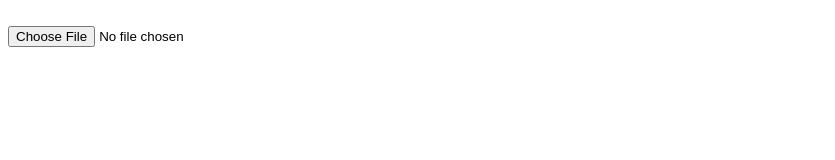
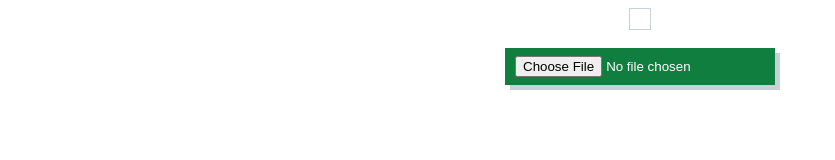
Before and after one commit to kilian579/profilepicturegenerator, a plain HTML site: page index.html in a window 1280 px wide. Shown: the whole page, without its empty margins (0-835 px from the left). Drawn offline with Linux system fonts and the light colour scheme.

Commit message:
hübschi

```diff
--- /dev/null
+++ b/css/style.css
@@ -0,0 +1,26 @@
+body {
+    font-family: sans-serif;
+}
+
+canvas#canvas {
+    margin: 0 auto;
+    display: block;
+    border: 1px solid #C8D0D8;
+    padding: 10px;
+}
+
+.button {
+    display: block;
+    padding: 8px 10px;
+    text-decoration: none;
+    background-color: #107e3e;
+    width: 250px;
+    text-align: center;
+    color: #fff;
+    box-shadow: 5px 5px #C8D0D8;
+    margin: 0 auto;
+}
+
+a.button:hover {
+    background-color: #1da64a;
+}
--- a/index.html
+++ b/index.html
@@ -2,12 +2,12 @@
 <html>
   <header>
     <meta charset="utf-8">
-
+    <link rel="stylesheet" type="text/css" href="css/style.css">
   </header>
  <body onload="draw();">
   <canvas id="canvas"></canvas>
   <br>
-   <input id="image-file" type="file">
+   <input id="image-file" type="file" class="button">
    <br>
    <a href="#" class="button" id="download" download="profilbild.png" style="visibility:hidden">Download</a>
 
```
